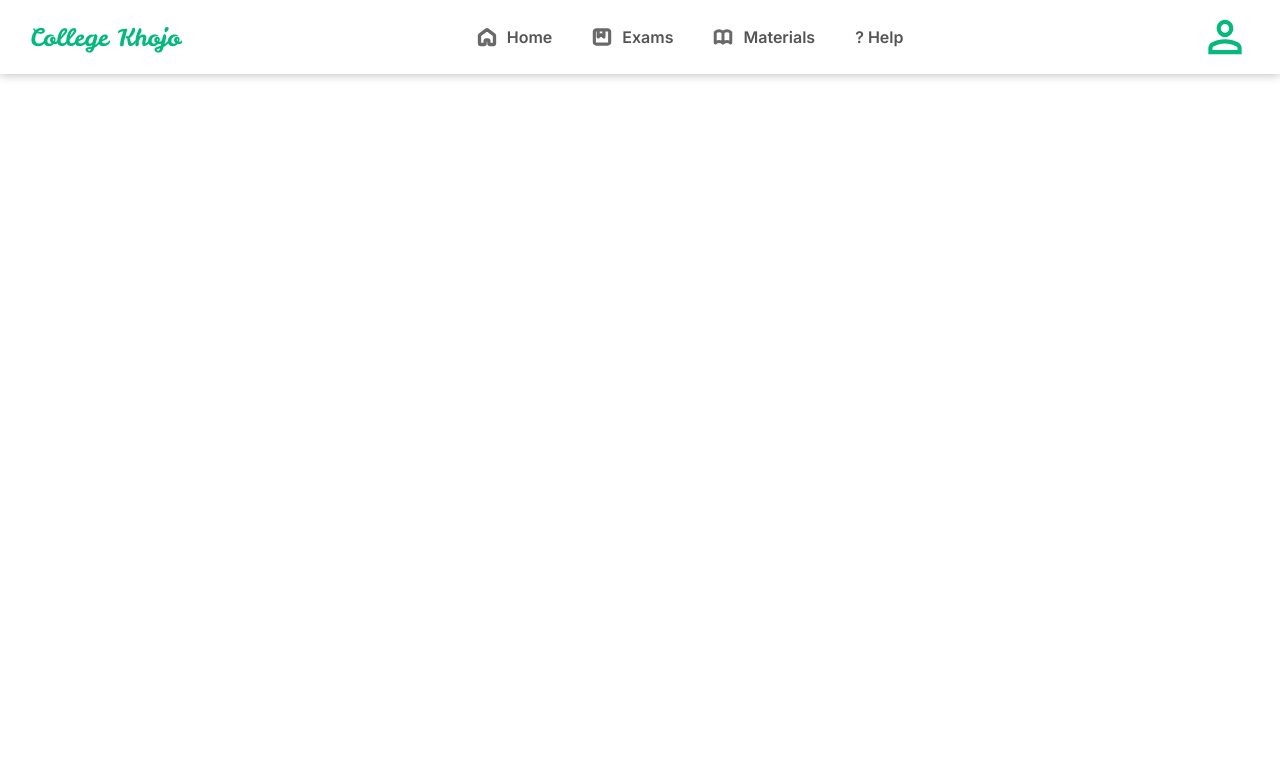
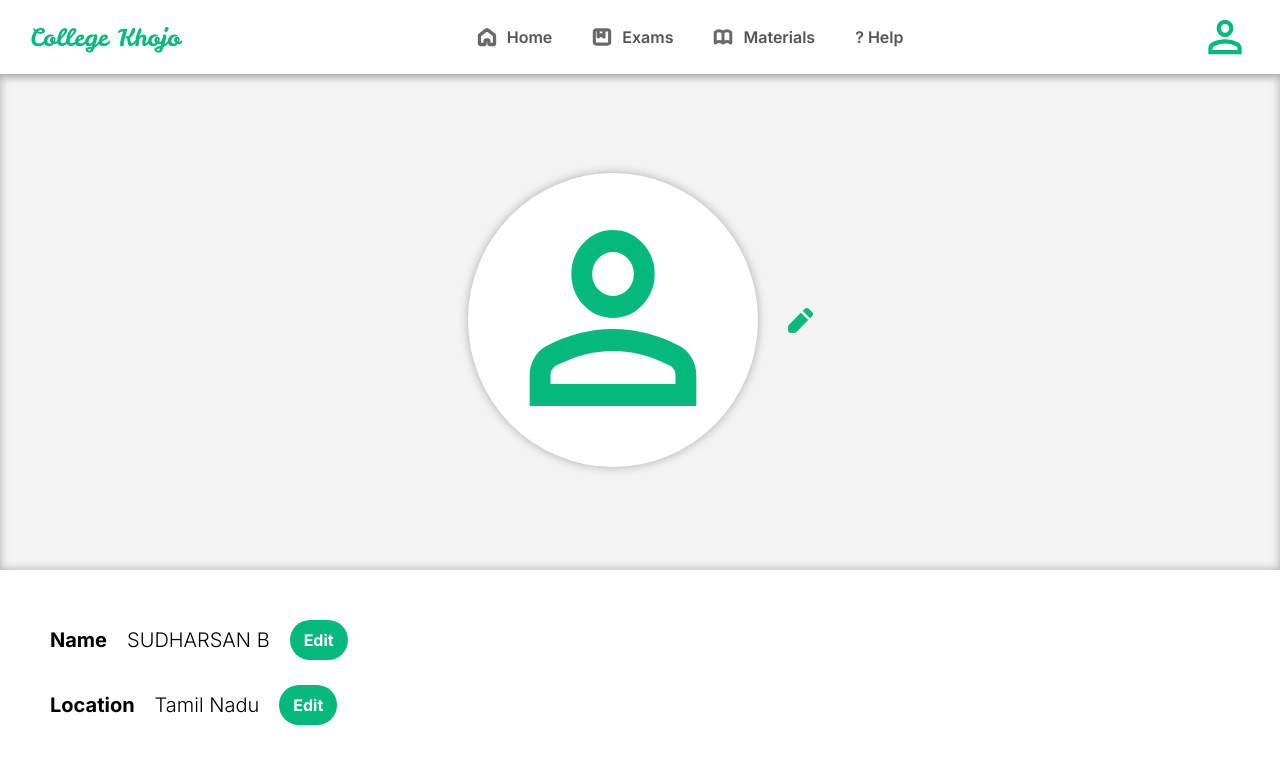
Before and after one commit to ajayverma2611/college-Khojoo, a React (Create React App) app in the folder client/: page /profile in a window 1280 px wide. Shown: the top 764 px of the page. Built offline with nearby package versions, Linux system fonts and the light colour scheme.

Commit message:
added profile in app.js

```diff
--- a/client/src/App.js
+++ b/client/src/App.js
@@ -5,6 +5,7 @@ import Home from './Presentation/Pages/Home';
 import MockTestPage from './Presentation/Pages/MockTestPage';
 import Navbar from './Presentation/Components/Navbar';
 import InstructionPage from './Presentation/Pages/InstructionPage';
+import Profile from './Presentation/Pages/Profile';
 
 function App() {
   const location = useLocation();
@@ -18,6 +19,7 @@ function App() {
         <Route path="/helpandfeedback" element={<FeedBack />} />
         <Route path="/tests" element={<MockTestPage />}/>
         <Route path="/instructionpage" element={<InstructionPage />} />
+        <Route path="/profile" element={<Profile/>}/>
       </Routes>
     </div>
   );
```
